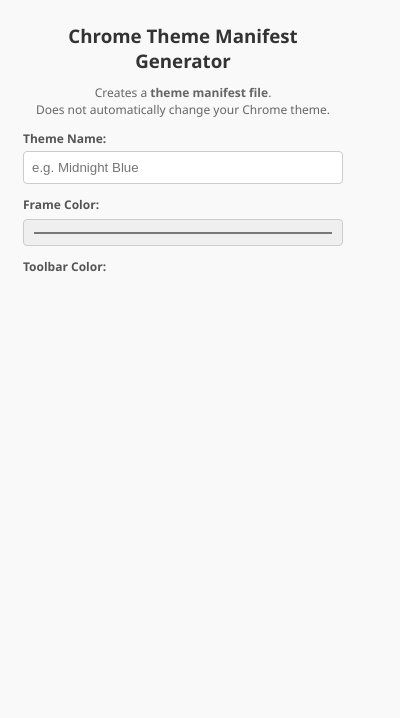
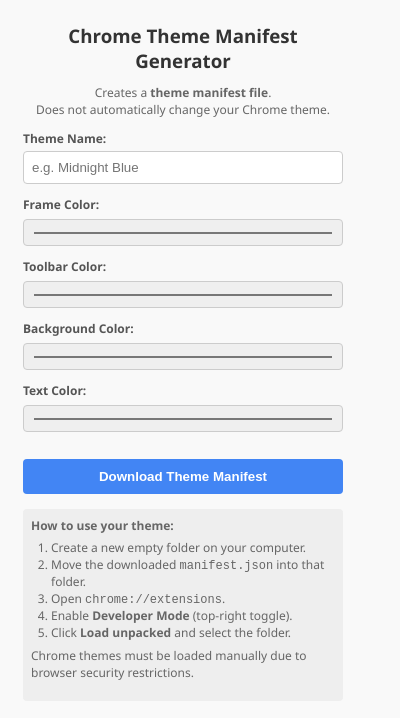
Before and after one commit to GJurado15/Chrome-Theme-Extension, a browser extension: page Chrome-theme-extension-v1.0/popup.html in a window 400 px wide. Drawn offline with Linux system fonts and the light colour scheme.

Commit message:
Update popup.html

```diff
--- a/Chrome-theme-extension-v1.0/popup.html
+++ b/Chrome-theme-extension-v1.0/popup.html
@@ -89,4 +89,36 @@
 
   <div class="control-group">
     <label for="toolbarColor">Toolbar Color:</label>
-    <input type="color
+    <input type="color" id="toolbarColor" value="#ffffff">
+  </div>
+
+  <div class="control-group">
+    <label for="bgColor">Background Color:</label>
+    <input type="color" id="bgColor" value="#f5f5f5">
+  </div>
+
+  <div class="control-group">
+    <label for="textColor">Text Color:</label>
+    <input type="color" id="textColor" value="#000000">
+  </div>
+
+  <button id="confirmBtn">Download Theme Manifest</button>
+
+  <div class="instructions">
+    <strong>How to use your theme:</strong>
+    <ol style="padding-left: 20px; margin: 5px 0;">
+      <li>Create a new empty folder on your computer.</li>
+      <li>Move the downloaded <code>manifest.json</code> into that folder.</li>
+      <li>Open <code>chrome://extensions</code>.</li>
+      <li>Enable <strong>Developer Mode</strong> (top-right toggle).</li>
+      <li>Click <strong>Load unpacked</strong> and select the folder.</li>
+    </ol>
+    <p style="margin-top:6px;">
+      Chrome themes must be loaded manually due to browser security restrictions.
+    </p>
+  </div>
+
+  <script src="popup.js"></script>
+</body>
+
+</html>
```
